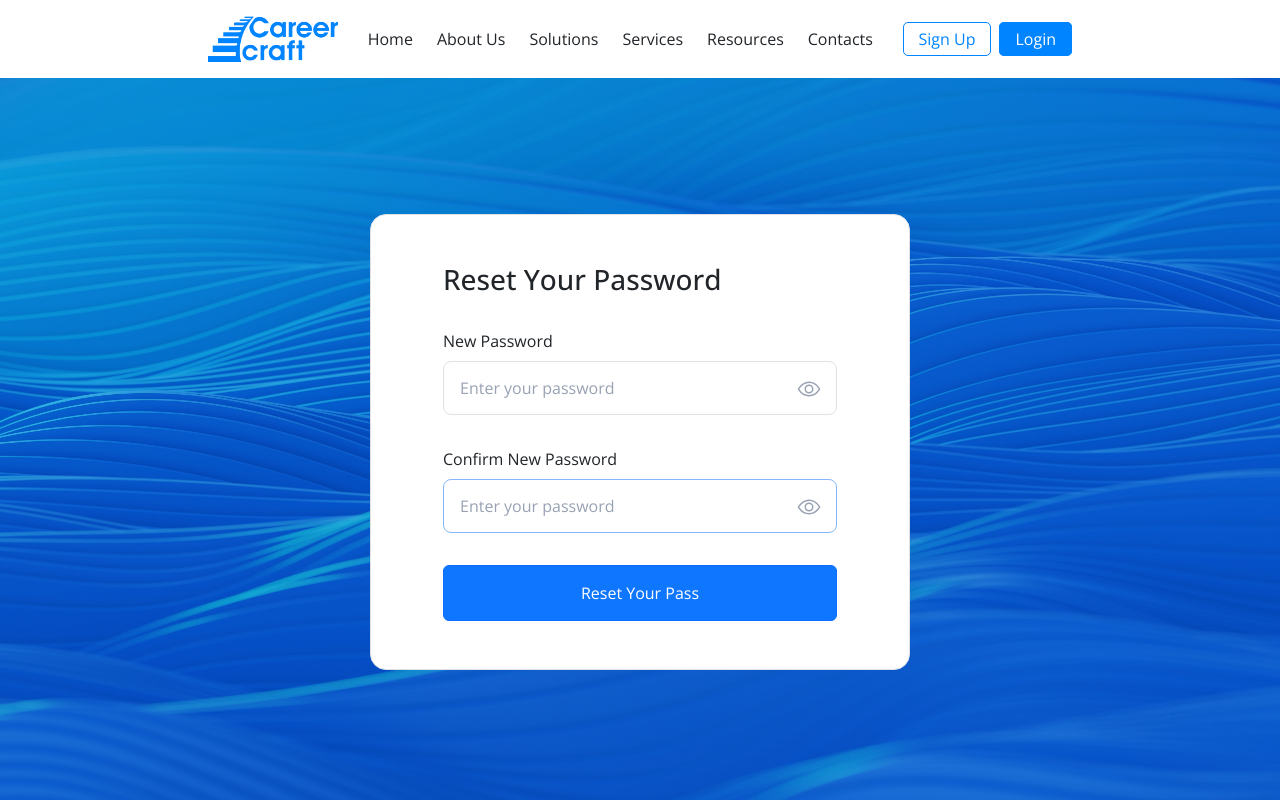
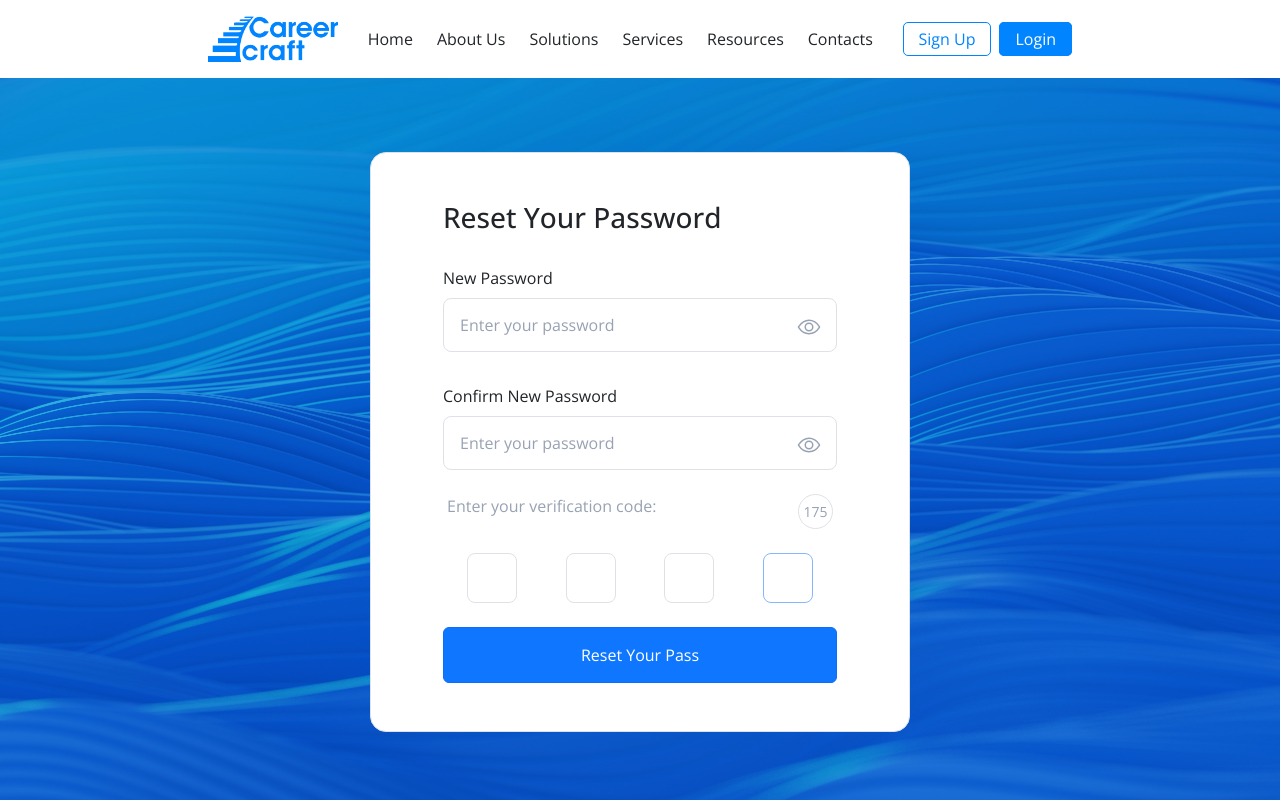
Before and after one commit to Termosfer/careercraft, a React (Vite) app: page /auth/password/reset in a window 1280 px wide. Shown: the top 800 px of the page. Built offline with nearby package versions, Linux system fonts and the light colour scheme.

Commit message:
new update about reset page

```diff
--- a/src/config/authLogin.js
+++ b/src/config/authLogin.js
@@ -7,7 +7,7 @@ const initialState = {
   user: {},
   loading: false,
   errorMessage: "",
-  message:null,
+  message: null,
   token: ""
 };
 
@@ -20,7 +20,7 @@ export const loginUser = createAsyncThunk("auth/login",
     const { data } = await axios.post(`${baseURL}/api/auth/login`, userLogged)
     // console.log(data.accessToken);
     localStorage.setItem("token", data.accessToken);
-    localStorage.setItem("email",userLogged.email)
+    localStorage.setItem("email", userLogged.email)
     toast.success("Successfully logged in!")
     return data;
   }
@@ -29,10 +29,15 @@ export const loginUser = createAsyncThunk("auth/login",
 
 
 export const fortgotHandle = createAsyncThunk("auth/password/reset", async (email) => {
-  const {data} = await axios.post(`${baseURL}/api/password/reset-request?email=${email}`)
+  const { data } = await axios.post(`${baseURL}/api/password/reset-request?email=${email}`)
   console.log(data);
-  toast.success("Email was successfully sent!");
+  toast.success("Check your Mail please. The link for password reset was sent!")
   return data
+})
+
+export const resetPass = createAsyncThunk("auth/confirmPass", async (reset) => {
+  const response = await axios.post(`${baseURL}/api/password/reset`, reset)
+  return response.data
 })
 
 export const logout = createAsyncThunk("auth/logout", async () => {
@@ -79,21 +84,31 @@ const authLogin = createSlice({
       .addCase(fortgotHandle.fulfilled, (state, action) => {
         state.loading = false
         state.token = null
-        state.message=action.payload
-        state.errorMessage=null
+        state.message = action.payload
+        state.errorMessage = null
 
       })
       .addCase(fortgotHandle.rejected, (state, action) => {
         state.loading = false
         state.token = null
-        state.message=null
-        state.errorMessage=action.error.message
+        state.message = null
+        state.errorMessage = action.error.message
 
       })
       .addCase(logout.fulfilled, (state) => {
         state.loading = false;
         state.user = null;
-      });
+      })
+      .addCase(resetPass.pending, (state) => {
+        state.loading = true
+      })
+      .addCase(resetPass.fulfilled, (state, action) => {
+        state.loading = false,
+          state.message = action.payload
+      })
+      .addCase(resetPass.rejected, (state) => {
+        state.errorMessage = "404 Not Found"
+      })
   },
 });
 
--- a/src/config/authSlice.js
+++ b/src/config/authSlice.js
@@ -5,11 +5,14 @@ const initialState = {
   surname: "",
   email: "",
   password: "",
+  newPass: "",
+  confirmPass: "",
+  resetToken: "",
 };
 
 const authSlice = createSlice({
   name: "auth",
-  initialState: initialState,
+  initialState,
   reducers: {
     changeName: (state, action) => {
       state.name = action.payload;
@@ -23,6 +26,15 @@ const authSlice = createSlice({
     changePassword: (state, action) => {
       state.password = action.payload;
     },
+    changeNewPass: (state, action) => {
+      state.newPass = action.payload
+    },
+    changeConfirmPass: (state, action) => {
+      state.confirmPass = action.payload
+    },
+    changeResetToken: (state,action)=>{
+      state.resetToken = action.payload
+    },
     clearInput: (state) => {
       state.email = "";
       state.password = "";
@@ -32,7 +44,7 @@ const authSlice = createSlice({
   },
 });
 
-export const { changeName, changeLastName, changeEmail, changePassword, clearInput } =
+export const { changeName, changeLastName, changeEmail, changePassword, clearInput, changeNewPass, changeConfirmPass, changeResetToken } =
   authSlice.actions;
 
 export default authSlice.reducer;
--- a/src/pages/BookaDemo/FreeTrial.jsx
+++ b/src/pages/BookaDemo/FreeTrial.jsx
@@ -18,6 +18,9 @@ const FreeTrial = () => {
   console.log(count, "count")
   // console.log(totalCount, "totalCount")
   // console.log(orderValue,  "answerId")
+
+  const [active, setActive] = useState(count < 70)
+
 
   useEffect(() => {
     dispatch(getQuestion(count));
@@ -107,13 +110,25 @@ const FreeTrial = () => {
               ))}
             </ul>
             <div className="text-center">
-              <Button
-                type="submit"
-                style={{ background: "#0F77FF" }}
-                className="px-5 fs-6"
-              >
-                {count < 70 ? "Next" : `${<Link to='/freetest/test-result'></Link>}`}
-              </Button>
+
+              {
+                active ? (<Button
+                  type="submit"
+                  style={{ background: "#0F77FF" }}
+                  className="px-5 fs-6"
+                >
+                  Next
+                </Button>) : (<Link to="/freetest/test-result"
+
+                  style={{ background: "#0F77FF" }}
+                  className="px-5 fs-6"
+                >
+                  Finish
+                </Link>)
+              }
+
+
+
             </div>
           </Form>
         </div>
--- a/src/pages/CheckMail/CheckMail.jsx
+++ /dev/null
@@ -1,9 +0,0 @@
-import React from 'react'
-
-const CheckMail = () => {
-  return (
-    <div>Check your Mail please. The link for password reset was sent!</div>
-  )
-}
-
-export default CheckMail
--- a/src/pages/ResetPass/ResetPass.jsx
+++ b/src/pages/ResetPass/ResetPass.jsx
@@ -3,16 +3,59 @@ import { Button, Form, Container } from "react-bootstrap";
 import { Link, useNavigate } from "react-router-dom";
 import img from "../../assets/simon-lee-zft-W1kVEhg-unsplash.jpg";
 import { IoEyeOutline, IoEyeOffOutline } from "react-icons/io5";
-
+import { useDispatch, useSelector } from "react-redux";
+import { changeConfirmPass, changeNewPass, changeResetToken } from "../../config/authSlice";
+import { resetPass } from "../../config/authLogin";
 const ResetPass = () => {
   const [show, setShow] = useState(false); // Şifre görünürlüğünü kontrol eden state
-
   const navigate = useNavigate();
+  const [time, setTime] = useState(180)
+  const dispatch = useDispatch()
+  const newPass = useSelector(state => state.auth.newPass)
+  const confirmPass = useSelector(state => state.auth.confirmPass)
+  const [input1, setInput1] = useState('')
+  const [input2, setInput2] = useState('')
+  const [input3, setInput3] = useState('')
+  const [input4, setInput4] = useState('')
 
 
-  const handleReset=(e)=>{
+  console.log(input1, "asd")
+  console.log(input2, "asd")
+  console.log(input3, "asd")
+  console.log(input4, "asd")
+
+  const changenewPass = (e) => {
+    dispatch(changeNewPass(e.currentTarget.value))
+  }
+
+  const changeconfirmPass = (e) => {
+    dispatch(changeConfirmPass(e.currentTarget.value))
+  }
+
+
+
+  useEffect(() => {
+    if (time > 0) {
+      const timer = setInterval(() => {
+        setTime(time - 1)
+      }, 1000)
+      return () => clearInterval(timer)
+    } else {
+      navigate("/")
+    }
+
+  }, [time])
+
+  /*  useEffect(() => {
+
+     dispatch(resetPass(reset))
+   }, []) */
+
+  const handleReset = (e) => {
     e.preventDefault()
     console.log("resetted")
+    const reset = (newPass, confirmPass, input1, input2, input3, input4)
+    dispatch(resetPass(reset))
   }
   const handlePassword = () => {
     setShow(!show); // Şifre görünürlüğünü kontrol eden fonksiyon
@@ -44,6 +87,7 @@ const ResetPass = () => {
                   type={show ? "text" : "password"}
                   placeholder="Enter your password"
                   autoFocus
+                  onChange={changenewPass}
                 />
                 <div className="icon-cont" onClick={handlePassword}>
                   {show ? (
@@ -55,7 +99,7 @@ const ResetPass = () => {
               </Form.Group>
 
               <Form.Group
-                className="mb-2 pass-form-part"
+                className=" pass-form-part"
                 controlId="formPassword"
               >
                 <Form.Label className="form-label-pass d-flex justify-content-between align-items-center">
@@ -67,6 +111,7 @@ const ResetPass = () => {
                   type={show ? "text" : "password"}
                   placeholder="Enter your password"
                   autoFocus
+                  onChange={changeconfirmPass}
                 />
                 <div className="icon-cont" onClick={handlePassword}>
                   {show ? (
@@ -76,6 +121,56 @@ const ResetPass = () => {
                   )}
                 </div>
               </Form.Group>
+              <div className="d-flex justify-content-between px-1">
+
+                <span className="dont-acc">
+                  Enter your verification code:
+                </span>
+                <span className="dont-acc border rounded-circle m-0">{time}</span>
+              </div>
+              <div className="d-flex align-items-center justify-content-around">
+
+                <Form.Control
+                  className="field-input text-center"
+                  style={{ outline: "none", boxShadow: "none", width: "50px", height: "50px" }}
+                  type="text"
+                  placeholder=""
+                  autoFocus
+                  maxLength={1}
+                  onChange={(e) => setInput1(e.target.value)}
+                  value={input1}
+                />
+                <Form.Control
+                  className="field-input text-center"
+                  style={{ outline: "none", boxShadow: "none", width: "50px", height: "50px" }}
+                  type="text"
+                  placeholder=""
+                  autoFocus
+                  maxLength={1}
+                  onChange={(e) => setInput2(e.target.value)}
+                  value={input2}
+                />
+                <Form.Control
+                  className="field-input text-center"
+                  style={{ outline: "none", boxShadow: "none", width: "50px", height: "50px" }}
+                  type="text"
+                  placeholder=""
+                  autoFocus
+                  maxLength={1}
+                  onChange={(e) => setInput3(e.target.value)}
+                  value={input3}
+                />
+                <Form.Control
+                  className="field-input text-center"
+                  style={{ outline: "none", boxShadow: "none", width: "50px", height: "50px" }}
+                  type="text"
+                  placeholder=""
+                  autoFocus
+                  maxLength={1}
+                  onChange={(e) => setInput4(e.target.value)}
+                  value={input4}
+                />
+              </div>
 
               <Button
                 /* onClick={handleLogin} */ type="submit"
--- a/src/pages/login/Login.jsx
+++ b/src/pages/login/Login.jsx
@@ -64,19 +64,19 @@ const Login = () => {
 
   const handleForgot = async () => {
     dispatch(fortgotHandle(userLogged.email))
-    navigate("/checkMail")
   }
 
   const handleLogin = async (e) => {
     e.preventDefault();
     const resultAction = await dispatch(loginUser(userLogged));
-    if (loginUser.fulfilled.match(resultAction)){
+    if (loginUser.fulfilled.match(resultAction)) {
       navigate("/")
     }
 
   };
 
   return (
+    <>
       <div className="login-pg">
         <div className="bg-img">
           <img className="register-img" src={img} alt="bg-img" />
@@ -152,6 +152,7 @@ const Login = () => {
           </div>
         </div>
       </div>
+    </>
   );
 };
 
--- a/src/pages/login/style.css
+++ b/src/pages/login/style.css
@@ -41,7 +41,7 @@
 /* login css */
 #login-f {
   width: 540px;
-  max-height: 485px;
+  max-height: auto;
   padding: 48px 72px !important;
   background-color: white;
   display: flex;
@@ -98,3 +98,7 @@
   right: 16px;
   font-size: 24px;
 }
+
+.time{
+  border-radius: 50%;
+}
--- a/src/routes/PublicRoutes.jsx
+++ b/src/routes/PublicRoutes.jsx
@@ -9,7 +9,6 @@ import Resources from '../pages/Resources/Resources'
 import Services from '../pages/Services/Services'
 import Solution from '../pages/Solution/Solution'
 import Login from '../pages/login/Login'
-import CheckMail from '../pages/CheckMail/CheckMail'
 import FreeTrial from '../pages/BookaDemo/FreeTrial'
 import Profile from '../pages/Profile/Profile'
 import ResetPass from '../pages/ResetPass/ResetPass'
@@ -29,7 +28,6 @@ const PublicRoutes = () => {
         <Route path="/solutions" element={<Solution />} />
         <Route path="/auth/register" element={<Register />} />
         <Route path="/auth/login" element={<Login />} />
-        <Route path="/checkMail" element={<CheckMail />} />
         <Route path="/free-trial" element={<FreeTrial />} />
         <Route path="/profile" element={<Profile />} />
         <Route path="/freetest" element={<FreeTest/>} />
```
Lines whose indentation alone changed are shown as unchanged.
